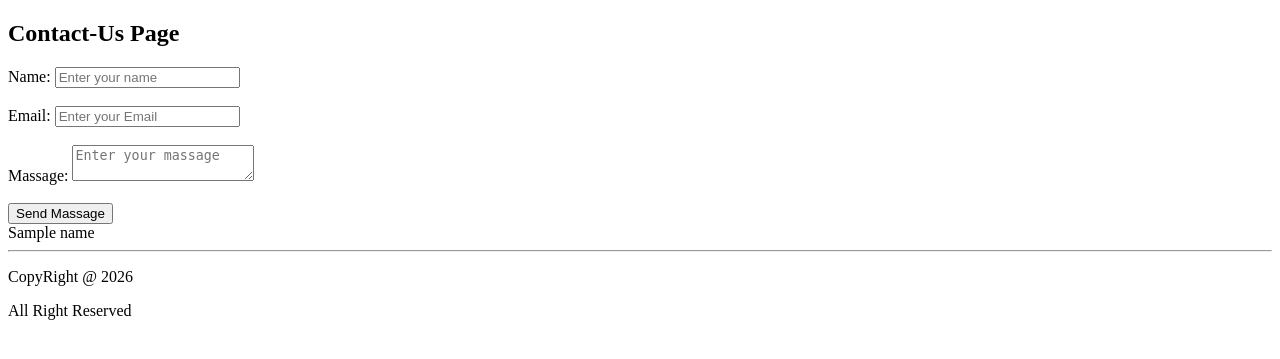
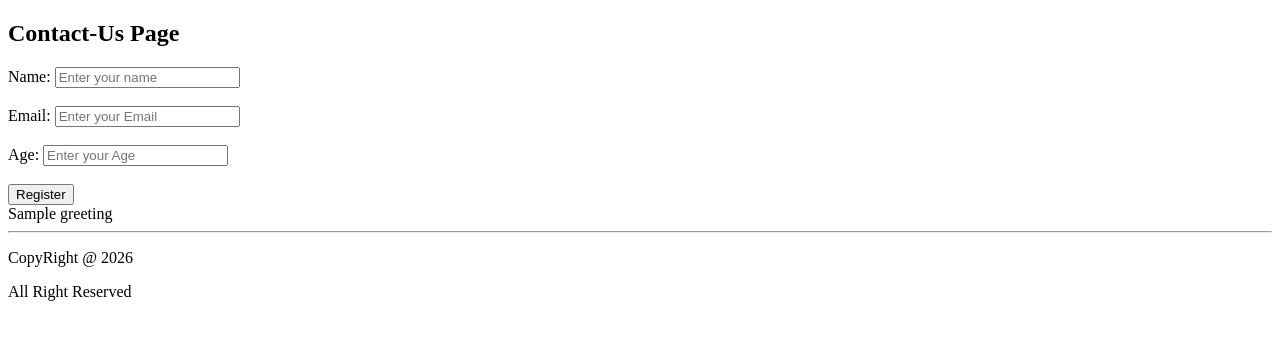
Before and after one commit to hemantgond2007-rgb/Flask-Tutorial, a Flask app: template templates/contact.html in a window 1280 px wide. Shown: the part 118-477 px from the top of the page. Run offline with Flask 3, Linux system fonts and the light colour scheme; the template is opened without the code that fills it: most values are stand-ins (such as "Sample title", 1, 10 or a date in 2020).

Commit message:
Form-validation

```diff
--- a/app.py
+++ b/app.py
@@ -12,10 +12,22 @@ def hemant():
 @app.route("/contact", methods=["GET","POST"])
 def contact():
     if request.method=='POST':
-        name=request.form.get("username")
-        email=request.form.get("email")
-        massage=request.form.get("massage")
-        return render_template("contact.html",name=name)
+        name=request.form.get("username","").strip()
+        email=request.form.get("email","").strip()
+        age=request.form.get("age","").strip()
+        greeting="Registration is Successfull"
+        if not name:
+            return "Name is required"
+        if not email:
+            return "Email is required"
+        if not age:
+            return "Age is required"
+        if not age.isdigit():
+            return "Age Must be a Number"
+        return "Registration Successfull"
+        return render_template("contact.html",greeting=greeting)
+
+
     return render_template("contact.html")
 
 if __name__ == "__main__":
--- a/templates/contact.html
+++ b/templates/contact.html
@@ -9,13 +9,13 @@
             <input type="text" name="username" placeholder="Enter your name">
             <br><br>
             <label>Email:</label>
-            <input type="text" name="email" placeholder="Enter your Email">
+            <input type="email" name="email" placeholder="Enter your Email">
             <br><br>
-            <label>Massage:</label>
-            <textarea name="massage" placeholder="Enter your massage"></textarea>
+            <label for="age">Age:</label>
+            <input type="number" id="age" name="age" placeholder="Enter your Age">
             <br><br>
-            <button type="submit">Send Massage</button>
+            <button type="submit">Register</button>
         </div>
     </form>
-    <div>{{name}}</div>
+    <div>{{greeting}}</div>
 {% endblock %}
```
